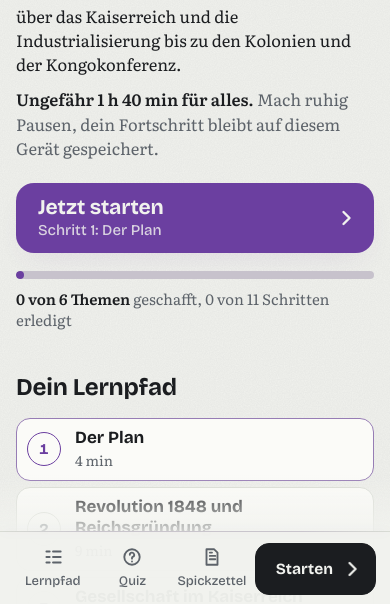
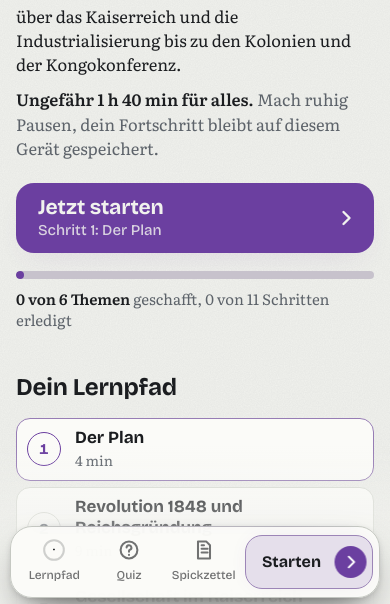
Before and after one commit to Comroboter/geschichte-klausur, a plain HTML site: page index.html in a window 390 px wide. Shown: the part 238-842 px from the top of the page. Drawn offline with Linux system fonts and the light colour scheme.

Commit message:
Add files via upload

```diff
--- a/index.html
+++ b/index.html
@@ -1945,6 +1945,38 @@ html.bpull,html.bpull *{-webkit-user-select:none!important;user-select:none!impo
   .sec-kn{display:inline-block;flex:none;width:8px;height:8px;border-radius:50%;margin-right:10px;background:var(--thread);
     box-shadow:0 0 10px color-mix(in srgb,var(--thread) calc(var(--nz) * 90%),transparent)}
 }
+
+/* ===== Handy: schwebendes Dock statt Leiste =====
+   Lernpfad als Fortschrittsring (Zahl = aktueller Schritt, roter Bogen = erledigt), Quiz, Spickzettel und
+   ein Weiter-Knopf in der Sprache der Schwelle. Der aktive Bereich trägt einen kurzen roten Faden. */
+@media (max-width:759px){
+  :root{--bar:76px}
+  .bottombar{left:10px!important;right:10px!important;bottom:calc(8px + var(--sab) + var(--vvb))!important;padding:6px 6px 6px 6px!important;border-radius:22px;
+    border:1px solid color-mix(in srgb,var(--ink) 10%,var(--rule))!important;background:color-mix(in srgb,var(--sheet) 97%,transparent)!important;
+    box-shadow:0 20px 44px -16px rgba(0,0,0,.7),0 2px 10px -4px rgba(0,0,0,.35)}
+  .bottombar::after{display:none}
+  .bottombar::before{left:22px!important;right:22px!important;top:-1px!important}
+  .bfade{bottom:0!important;height:160px!important}
+  .tabs{gap:0}
+  .tab{position:relative;min-height:58px;font-size:12px;gap:4px;color:color-mix(in srgb,var(--ink) 62%,transparent);transition:background-color .2s,color .2s}
+  .tab svg{width:24px;height:24px;overflow:visible}
+  .tab:active{background:color-mix(in srgb,var(--ink) 7%,transparent)}
+  .tab.on{color:var(--ink)}
+  .tab.on svg{color:var(--ink)}
+  .tab.on::before{content:"";position:absolute;top:1px;left:50%;width:18px;height:2px;margin-left:-9px;border-radius:2px;background:var(--thread);
+    box-shadow:0 0 10px color-mix(in srgb,var(--thread) calc(var(--nz) * 90%),transparent)}
+  #tab-path .rg-bg{stroke:color-mix(in srgb,var(--ink) 20%,transparent);stroke-width:1.7}
+  #tab-path .rg-fg{stroke:var(--thread);stroke-width:2.3;stroke-dasharray:1;stroke-dashoffset:1;transition:stroke-dashoffset .7s var(--ease);
+    filter:drop-shadow(0 0 2.5px color-mix(in srgb,var(--thread) calc(var(--nz) * 85%),transparent))}
+  #tab-path .rg-tx{fill:var(--ink);stroke:none;font-family:var(--font-display);font-size:8.6px;font-weight:700;text-anchor:middle;dominant-baseline:middle;font-variant-numeric:tabular-nums}
+  .path.open ~ .bottombar #tab-path,#tab-path[aria-expanded="true"]{color:var(--ink)}
+  #next{min-height:54px!important;border-radius:17px!important;padding:0 7px 0 16px!important;gap:12px!important;font-weight:700;font-size:16px;
+    background:color-mix(in srgb,var(--ac-cur,var(--thread)) 15%,var(--sheet))!important;color:var(--ink)!important;
+    border:1px solid color-mix(in srgb,var(--ac-cur,var(--thread)) 55%,var(--rule))!important;
+    box-shadow:0 0 22px -8px color-mix(in srgb,var(--ac-cur,var(--thread)) calc(var(--nz) * 70%),transparent)!important;transition:transform .15s var(--ease),background-color .2s}
+  #next:active{transform:scale(.97)}
+  #next svg{width:32px;height:32px;padding:8px;border-radius:50%;box-sizing:border-box;flex:none;background:var(--ac-cur,var(--thread));color:#fff}
+}
 /* ===== Start-Intro „Zündung“ (gehört zu intro.js): Elemente zünden wie Leuchtröhren, sobald das Dunkel sie freigibt ===== */
 html.ig .ig-el{animation:igOn .56s cubic-bezier(.2,.7,.2,1) var(--igd,0s) both!important;animation-play-state:running!important}
 html.ig-soft .ig-el{animation:igSoft .45s ease-out var(--igd,0s) both!important}
@@ -2026,7 +2058,7 @@ html.ig-soft .ig-el{animation:igSoft .45s ease-out var(--igd,0s) both!important}
         <li><small class="lb">Stand</small><small>nach eurer Lernansicht ab 1c, kleine Lücken ergänzt</small></li>
       </ul>
     </section>
-    <p class="buildtag">Stand: 19.11.2026, 22:21</p>
+    <p class="buildtag">Stand: 19.11.2026, 22:37</p>
   </div>
 </nav>
 
@@ -3105,7 +3137,7 @@ function renderHome(){var h=document.getElementById("home");if(!h)return;var tot
 var _hs=hooks.start;hooks.start=function(){if(_hs)_hs();renderHome()};
 
 /* Häkchen in der Seitenleiste und im Lernpfad-Blatt */
-function refreshDone(){stLis.forEach(function(li,k){li.classList.toggle("fin",!!DONE[ids[k]])});var pc=document.getElementById("pcdone");if(pc)pc.textContent=stepsDone()+" von "+(N-1)+" erledigt";if(cur===0)renderHome()}
+function refreshDone(){try{updRing()}catch(e){}stLis.forEach(function(li,k){li.classList.toggle("fin",!!DONE[ids[k]])});var pc=document.getElementById("pcdone");if(pc)pc.textContent=stepsDone()+" von "+(N-1)+" erledigt";if(cur===0)renderHome()}
 
 /* Mini-Quiz am Ende von Schritt 1: drei leichte Fragen zum Plan, ein schneller erster Erfolg */
 var MQ=[["Was bekommst du in der Klausur?",["Einen Text mit drei Aufgaben","Nur Fragen zum Ankreuzen","Ein Bild ohne Text"],0,"Einen Text, dazu drei Aufgaben: Eckdaten, Zusammenfassung, Sachurteil."],
@@ -3147,15 +3179,23 @@ var PHONE=window.matchMedia?matchMedia("(max-width:759px)"):{matches:false};
 (function(){var tb=document.querySelector(".topbar"),bk=el("button",{class:"iconbtn tb-back",id:"tbback","aria-label":"Ein Schritt zurück"},'<svg width="22" height="22" viewBox="0 0 22 22" aria-hidden="true"><path d="M13.5 4.5L7 11l6.5 6.5" fill="none" stroke="currentColor" stroke-width="2.2" stroke-linecap="round" stroke-linejoin="round"/></svg>');
   tb.insertBefore(bk,tb.firstChild);bk.addEventListener("click",function(){if(cur>0)backTo(cur-1,false)});
   var tabs=el("div",{class:"tabs",role:"navigation","aria-label":"Bereiche"});
-  var T=[["tab-path","Lernpfad",'<path d="M4 5h3M4 10h3M4 15h3M10 5h7M10 10h7M10 15h7"/>'],["tab-quiz","Quiz",'<circle cx="10" cy="10" r="7"/><path d="M8 8a2 2 0 1 1 2.6 1.9c-.4.2-.6.5-.6 1v.6M10 14v.1"/>'],["tab-spick","Spickzettel",'<path d="M5 3h7l3 3v11H5z"/><path d="M8 9h5M8 12h5M8 6h2"/>']];
+  var T=[["tab-path","Lernpfad",'<circle class="rg-bg" cx="10" cy="10" r="8.2"/><circle class="rg-fg" id="tabring" cx="10" cy="10" r="8.2" pathLength="1" transform="rotate(-90 10 10)"/><text class="rg-tx" id="tabnum" x="10" y="10.6">0</text>'],["tab-quiz","Quiz",'<circle cx="10" cy="10" r="7"/><path d="M8 8a2 2 0 1 1 2.6 1.9c-.4.2-.6.5-.6 1v.6M10 14v.1"/>'],["tab-spick","Spickzettel",'<path d="M5 3h7l3 3v11H5z"/><path d="M8 9h5M8 12h5M8 6h2"/>']];
   T.forEach(function(t){var b=el("button",{class:"tab",id:t[0]},'<svg width="22" height="22" viewBox="0 0 20 20" aria-hidden="true" fill="none" stroke="currentColor" stroke-width="1.7" stroke-linecap="round" stroke-linejoin="round">'+t[2]+'</svg><span>'+t[1]+'</span>');tabs.appendChild(b)});
   var bb=document.querySelector(".bb-in"),nx=document.getElementById("next");bb.insertBefore(tabs,nx);
-  document.getElementById("tab-path").addEventListener("click",function(){openSheet()});
+  document.getElementById("tab-path").addEventListener("click",function(){if(pathEl.classList.contains("open"))closeSheet();else openSheet()});
   document.getElementById("tab-quiz").addEventListener("click",function(){goStep(ids.indexOf("quiz"))});
   document.getElementById("tab-spick").addEventListener("click",function(){goStep(ids.indexOf("kurz-vorher"))});
   var h2=pathEl.querySelector("h2");if(h2)h2.insertAdjacentHTML("afterend",'<p class="pc-done" id="pcdone"></p>')})();
 function updTabs(i){var q=ids.indexOf("quiz"),s=ids.indexOf("kurz-vorher");document.getElementById("tab-quiz").classList.toggle("on",i===q);document.getElementById("tab-spick").classList.toggle("on",i===s);
-  document.getElementById("tbback").disabled=i===0}
+  document.getElementById("tbback").disabled=i===0;updRing(i)}
+/* Ring im Lernpfad-Knopf: Zahl = aktueller Schritt, roter Bogen = erledigte Schritte */
+function updRing(i){var r=document.getElementById("tabring"),t=document.getElementById("tabnum"),tb=document.getElementById("tab-path");if(!r)return;if(i==null)i=cur;var d=stepsDone(),n=N-1;
+  r.style.strokeDashoffset=String(1-d/n);t.textContent=i>0?String(i):"·";tb.setAttribute("aria-label","Lernpfad öffnen, Schritt "+(i>0?i:0)+" von "+n+", "+d+" erledigt")}
+/* Blatt mit dem Lernpfad: nach unten ziehen schließt es */
+(function(){var y0=null,dy=0;pathEl.addEventListener("touchstart",function(e){if(DESK.matches||!pathEl.classList.contains("open")||pathEl.scrollTop>2||e.touches.length!==1){y0=null;return}y0=e.touches[0].clientY;dy=0},{passive:true});
+  pathEl.addEventListener("touchmove",function(e){if(y0==null)return;dy=e.touches[0].clientY-y0;if(dy>0&&pathEl.scrollTop<=0){pathEl.style.transition="none";pathEl.style.transform="translate3d(0,"+(dy*.9).toFixed(1)+"px,0)"}},{passive:true});
+  function end(){if(y0==null)return;y0=null;pathEl.style.transition="";pathEl.style.transform="";if(dy>90)closeSheet();dy=0}
+  pathEl.addEventListener("touchend",end,{passive:true});pathEl.addEventListener("touchcancel",end,{passive:true})})();
 
 /* Startbildschirm: auch „Weiter“ unten führt zum nächsten offenen Schritt; Blatt heißt auf dem Handy „Dein Lernpfad“ */
 document.getElementById("next").addEventListener("click",function(e){if(cur===0){var k=nextOpen();if(k!==1){e.stopImmediatePropagation();goStep(k)}}},true);
```
